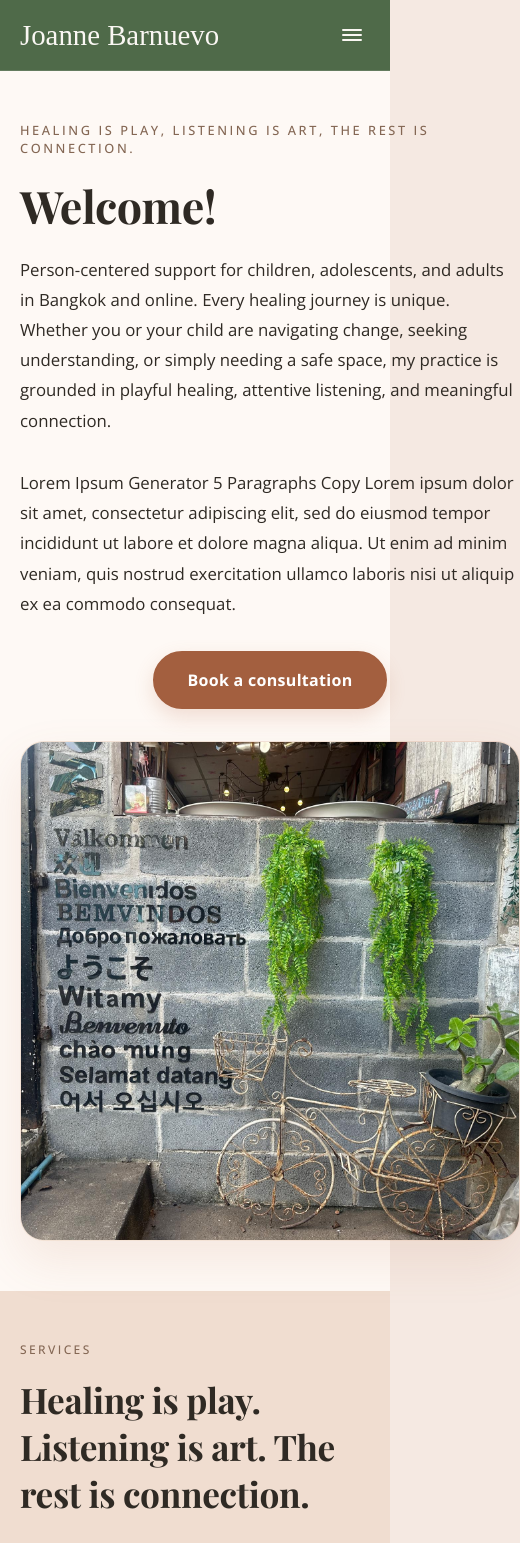
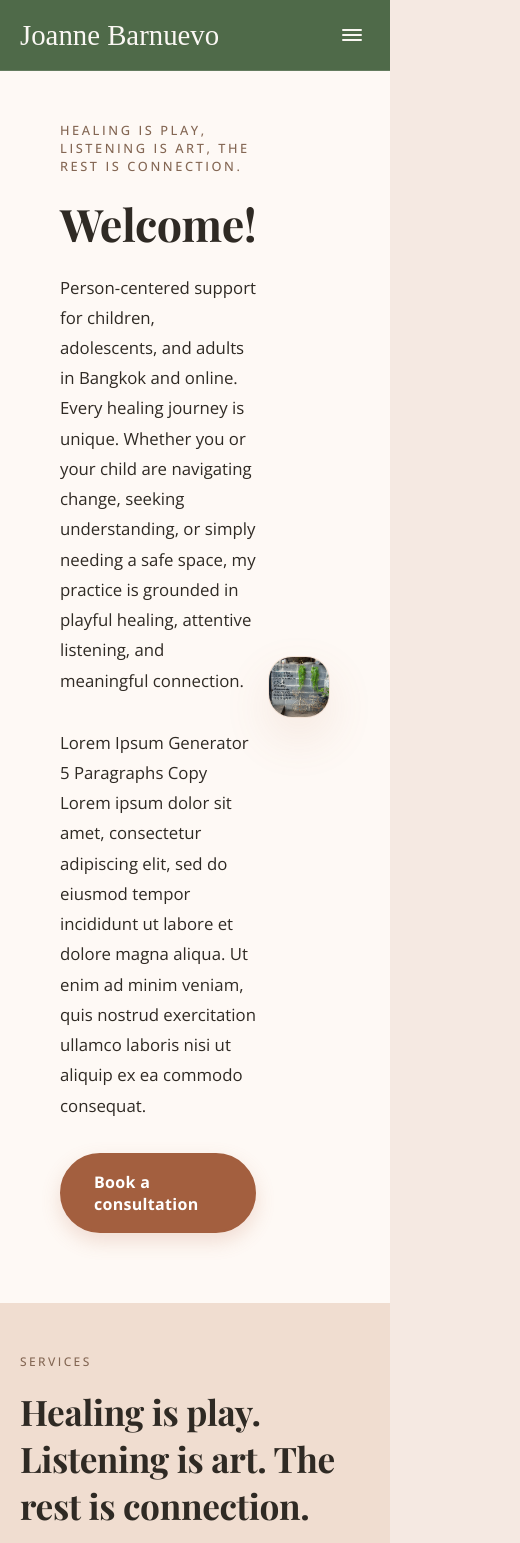
Before and after one commit to joseph-johnson27001/Joanne-s-Counselling-Website, a Vue app: page / in a window 390 px wide. Shown: the top 1543 px of the page, 520 px wide, since content can reach past the window. Built offline with nearby package versions, Linux system fonts and the light colour scheme; a web font is replaced by a local one.

Commit message:
Section max widths

```diff
--- a/src/components/layout/Footer.vue
+++ b/src/components/layout/Footer.vue
@@ -1,8 +1,11 @@
 <template>
   <footer class="site-footer">
+    <div class="footer-content">
       <div>
         <p>Joanne Barnuevo Counselling</p>
-      <p>Supporting children, adolescents, and adults in Bangkok and online.</p>
+        <p>
+          Supporting children, adolescents, and adults in Bangkok and online.
+        </p>
       </div>
       <div>
         <p>
@@ -12,6 +15,7 @@
           >
         </p>
         <p>© 2026 Joanne Barnuevo</p>
+      </div>
     </div>
   </footer>
 </template>
@@ -25,14 +29,29 @@ export default {
 <style scoped>
 .site-footer {
   display: flex;
+  justify-content: center;
+  padding: 0;
+  color: white;
+  background: #3d5a73;
+  border-top: 1px solid rgba(255, 255, 255, 0.12);
+}
+
+.footer-content {
+  display: flex;
   flex-wrap: wrap;
   justify-content: space-between;
   gap: 32px;
   padding: 48px 40px;
-  margin-top: 0;
-  color: white;
-  background: #3d5a73;
-  border-top: 1px solid rgba(255, 255, 255, 0.12);
+  max-width: 1200px;
+  width: 100%;
+}
+
+@media (max-width: 740px) {
+  .footer-content {
+    flex-direction: column;
+    gap: 24px;
+    padding: 40px 24px;
+  }
 }
 
 .site-footer div {
--- a/src/components/layout/Navbar.vue
+++ b/src/components/layout/Navbar.vue
@@ -83,7 +83,8 @@ export default {
   justify-content: space-between;
   align-items: center;
   gap: 1rem;
-  width: min(1600px, 100%);
+  max-width: 1400px;
+  width: 100%;
   margin: 0 auto;
   padding: 20px 40px;
 }
--- a/src/components/sections/AboutSection.vue
+++ b/src/components/sections/AboutSection.vue
@@ -1,5 +1,6 @@
 <template>
   <section id="about" class="section-block about-block">
+    <div class="section-content">
       <div class="section-heading">
         <p class="eyebrow">About</p>
         <h2>Joanne Barnuevo, MSCP</h2>
@@ -12,17 +13,17 @@
       <div class="about-grid">
         <div class="about-copy">
           <p>
-          My path in psychology began with a Bachelor of Science in Psychology,
-          shaped by volunteering at national mental health events and clinical
-          internships with youth. Responding as a Mental Health First Aid
-          volunteer during Typhoon Haiyan deepened my passion for practical,
-          compassionate support.
+            My path in psychology began with a Bachelor of Science in
+            Psychology, shaped by volunteering at national mental health events
+            and clinical internships with youth. Responding as a Mental Health
+            First Aid volunteer during Typhoon Haiyan deepened my passion for
+            practical, compassionate support.
           </p>
           <p>
             Moving to Bangkok to help my family, I taught in daycare and
             kindergarten settings, focusing on each child’s emotional world. The
-          COVID-19 pandemic underscored the importance of connection, especially
-          for expat families facing isolation and change.
+            COVID-19 pandemic underscored the importance of connection,
+            especially for expat families facing isolation and change.
           </p>
           <p>
             I completed my Master of Science in Counselling Psychology,
@@ -30,9 +31,10 @@
             my work at conferences in Japan and Thailand.
           </p>
           <p>
-          Now in private practice, my work is guided by play, artful listening,
-          and genuine connection. I support children, adolescents, and adults in
-          discovering strengths, navigating challenges, and embracing growth.
+            Now in private practice, my work is guided by play, artful
+            listening, and genuine connection. I support children, adolescents,
+            and adults in discovering strengths, navigating challenges, and
+            embracing growth.
           </p>
         </div>
 
@@ -42,6 +44,7 @@
             alt="Joanne Barnuevo, MSCP - Counselor"
             class="image-fill"
           />
+        </div>
       </div>
     </div>
   </section>
@@ -92,8 +95,8 @@ export default {
 
 @media (min-width: 900px) {
   .about-grid {
-    grid-template-columns: 2fr 1fr;
-    gap: 52px;
+    grid-template-columns: 5fr 3fr;
+    gap: 30px;
   }
 }
 </style>
--- a/src/components/sections/ContactSection.vue
+++ b/src/components/sections/ContactSection.vue
@@ -1,6 +1,7 @@
 <template>
   <section id="contact" class="section-block contact-block">
-    <div class="section-heading">
+    <div class="section-content">
+      <div class="section-heading">
       <p class="eyebrow">Contact</p>
       <h2>Ready to connect?</h2>
       <p class="subtitle">
@@ -41,6 +42,7 @@
         />
       </div>
     </div>
+  </div>
   </section>
 </template>
 
--- a/src/components/sections/FAQSection.vue
+++ b/src/components/sections/FAQSection.vue
@@ -1,6 +1,7 @@
 <template>
   <section id="faq" class="section-block faq-block">
-    <div class="section-heading">
+    <div class="section-content">
+      <div class="section-heading">
       <p class="eyebrow">FAQ</p>
       <h2>Questions families and clients often ask.</h2>
     </div>
@@ -46,6 +47,7 @@
         </p>
       </Accordion>
     </div>
+  </div>
   </section>
 </template>
 
--- a/src/components/sections/HeroSection.vue
+++ b/src/components/sections/HeroSection.vue
@@ -1,21 +1,22 @@
 <template>
   <section id="home" class="hero-section">
+    <div class="hero-content">
       <div class="hero-copy">
         <p class="eyebrow">
           Healing is play, listening is art, the rest is connection.
         </p>
         <h1>Welcome!</h1>
         <p class="hero-text">
-        Person-centered support for children, adolescents, and adults in Bangkok
-        and online. Every healing journey is unique. Whether you or your child
-        are navigating change, seeking understanding, or simply needing a safe
-        space, my practice is grounded in playful healing, attentive listening,
-        and meaningful connection.
+          Person-centered support for children, adolescents, and adults in
+          Bangkok and online. Every healing journey is unique. Whether you or
+          your child are navigating change, seeking understanding, or simply
+          needing a safe space, my practice is grounded in playful healing,
+          attentive listening, and meaningful connection.
         </p>
         <p class="hero-text">
           Lorem Ipsum Generator 5 Paragraphs Copy Lorem ipsum dolor sit amet,
-        consectetur adipiscing elit, sed do eiusmod tempor incididunt ut labore
-        et dolore magna aliqua. Ut enim ad minim veniam, quis nostrud
+          consectetur adipiscing elit, sed do eiusmod tempor incididunt ut
+          labore et dolore magna aliqua. Ut enim ad minim veniam, quis nostrud
           exercitation ullamco laboris nisi ut aliquip ex ea commodo consequat.
         </p>
         <div class="hero-actions">
@@ -29,6 +30,7 @@
           alt="Joanne Barnuevo practicing self-care and wellness"
           class="image-fill"
         />
+      </div>
     </div>
   </section>
 </template>
@@ -46,19 +48,32 @@ export default {
 
 <style scoped>
 .hero-section {
-  display: grid;
-  gap: 12px;
-  align-items: start;
-  padding: 80px 40px !important;
+  display: flex;
+  justify-content: center;
+  padding: 0;
   scroll-margin-top: 75px;
   background: #fef9f5;
   width: 100%;
 }
 
+.hero-section > * {
+  flex: 1;
+}
+
+.hero-content {
+  display: grid;
+  grid-template-columns: 3fr 2fr;
+  gap: 12px;
+  align-items: center;
+  padding: 80px 0px;
+  max-width: 1400px;
+  width: 100%;
+  margin: 0 40px;
+}
+
 @media (max-width: 900px) {
-  .hero-section {
-    padding: 50px 20px !important;
-    scroll-margin-top: 70px;
+  .hero-content {
+    padding: 50px 20px;
   }
 }
 
@@ -87,6 +102,12 @@ h1 {
   align-items: center;
 }
 
+.hero-visual .image-fill {
+  width: 100%;
+  height: 100%;
+  aspect-ratio: 1 / 1;
+}
+
 @media (max-width: 640px) {
   .hero-actions {
     justify-content: center;
@@ -94,25 +115,4 @@ h1 {
     margin-bottom: 20px;
   }
 }
-
-.hero-visual {
-  height: 500px;
-  width: 500px;
-  overflow: hidden;
-}
-
-.hero-visual .image-fill {
-  width: 100%;
-  height: 100%;
-  object-fit: cover !important;
-  object-position: bottom !important;
-}
-
-@media (min-width: 900px) {
-  .hero-section {
-    grid-template-columns: 1.1fr 0.9fr;
-    gap: 14px;
-    padding: 50px 20px;
-  }
-}
 </style>
--- a/src/components/sections/ServicesSection.vue
+++ b/src/components/sections/ServicesSection.vue
@@ -1,6 +1,7 @@
 <template>
   <section id="services" class="section-block services-block">
-    <div class="section-heading">
+    <div class="section-content">
+      <div class="section-heading">
       <p class="eyebrow">Services</p>
       <h2>Healing is play. Listening is art. The rest is connection.</h2>
       <p class="subtitle">
@@ -61,6 +62,7 @@
           </li>
         </ul>
       </div>
+    </div>
     </div>
   </section>
 </template>
--- a/src/styles/sections.css
+++ b/src/styles/sections.css
@@ -10,6 +10,13 @@
     padding: 50px 20px;
     scroll-margin-top: 70px;
   }
+}
+
+/* Content wrapper - constrains content to max width and centers */
+.section-content {
+  max-width: 1400px;
+  margin: 0 auto;
+  padding: 0;
 }
 
 .section-heading {
```
Lines whose indentation alone changed are shown as unchanged.
